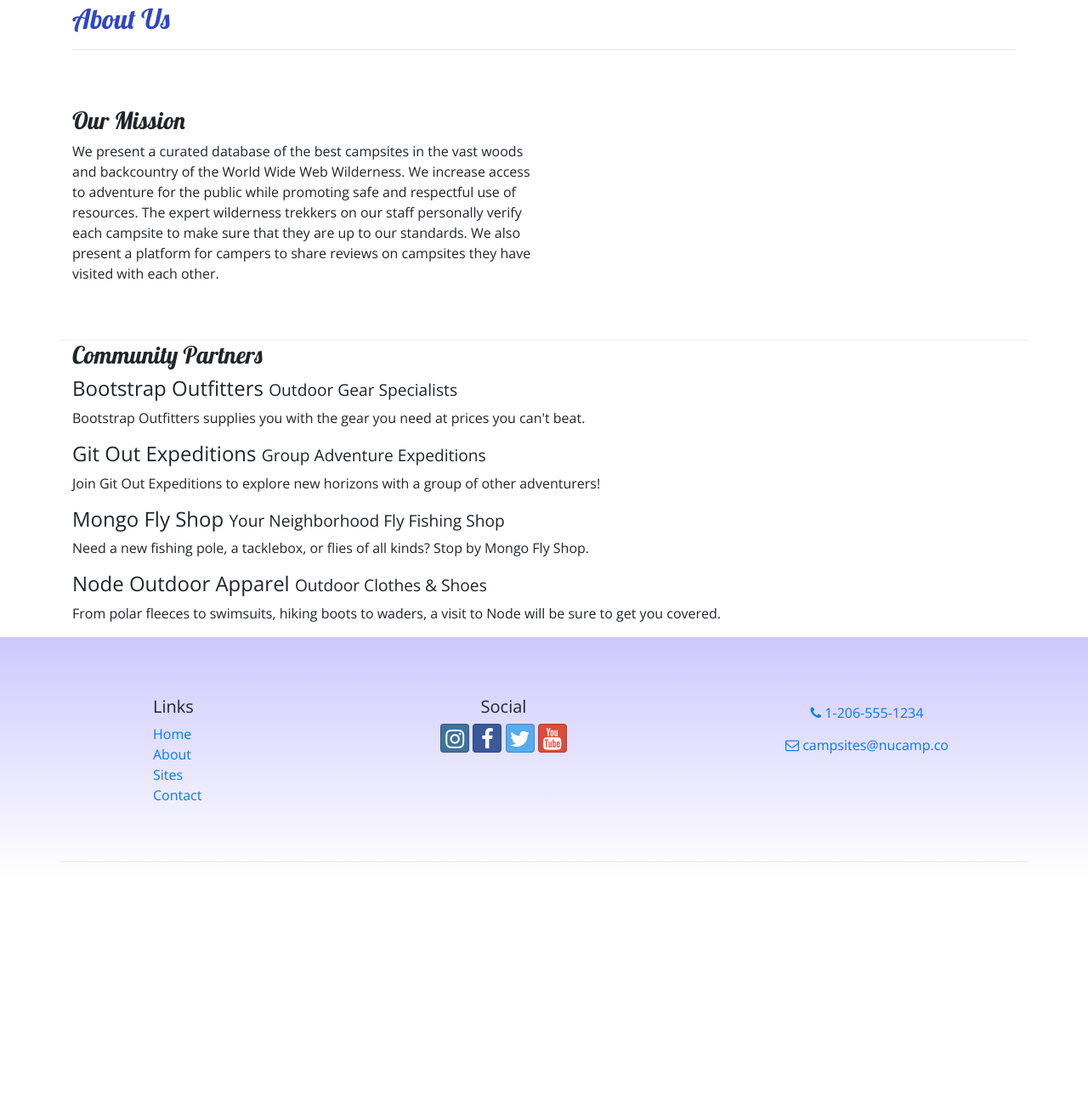
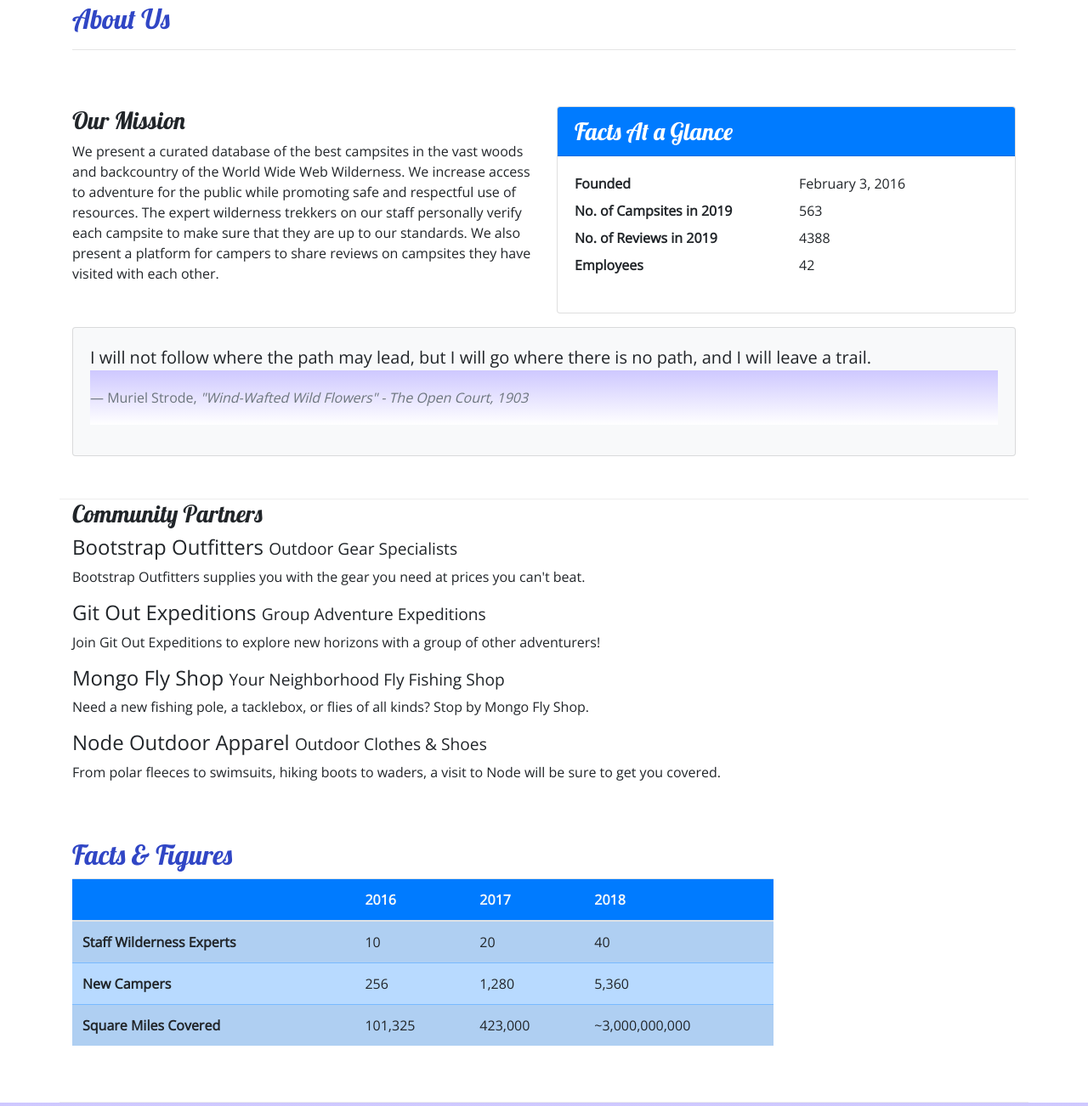
Before and after one commit to luisdeandac/nucampsite, a website: page aboutus.html in a window 1280 px wide. Shown: the part 279-1581 px from the top of the page at 85% size. Before the commit the page ends 1314 px from the top, so only its background shows below. Drawn offline with nearby package versions, Linux system fonts and the light colour scheme.

Commit message:
Tables and Cards

```diff
--- a/aboutus.html
+++ b/aboutus.html
@@ -58,9 +58,38 @@
         </div>
 
         <div class="row row-content">
-            <div class="col col-sm-6">
+            <div class="col-sm-6">
                 <h3>Our Mission</h3>
-                <p>We present a curated database of the best campsites in the vast woods and backcountry of the World Wide Web Wilderness. We increase access to adventure for the public while promoting safe and respectful use of resources. The expert wilderness trekkers on our staff personally verify each campsite to make sure that they are up to our standards. We also present a platform for campers to share reviews on campsites they have visited with each other.</p>
+                <p>We present a curated database of the best campsites in the vast woods and backcountry of the World Wide Web Wilderness. We increase access to adventure for the public while promoting safe and respectful use of resources. The expert wilderness trekkers on our staff personally verify each campsite to make sure that they are up to our standards. We also present a platform for campers to share reviews on campsites they have visited with  each other.</p>
+            </div>
+            <div class="col-sm-6">
+                <div class="card">
+                    <h3 class="card-header bg-primary text-white">Facts At a Glance</h3>
+                    <div class="card-body">
+                        <dl class="row">
+                            <dt class="col-6">Founded</dt>
+                            <dd class="col-6">February 3, 2016</dd>
+                            <dt class="col-6">No. of Campsites in 2019</dt>
+                            <dd class="col-6">563</dd>
+                            <dt class="col-6">No. of Reviews in 2019</dt>
+                            <dd class="col-6">4388</dd>
+                            <dt class="col-6">Employees</dt>
+                            <dd class="col-6">42</dd>
+                        </dl>
+                    </div>
+                </div>
+            </div>
+            <div class="col">
+                <div class="card bg-light mt-3">
+                    <blockquote class="blockquote card-body">
+                        <p class="mb-0">I will not follow where the path may lead, but I will go where there is no path, and I will leave a trail.</p>
+                        <footer class="blockquote-footer">Muriel Strode,
+                            <cite title="Source Title">"Wind-Wafted Wild Flowers" -
+                                The Open Court, 1903
+                            </cite>
+                        </footer>
+                    </blockquote>
+        		</div>
             </div>
         </div>
 
@@ -77,9 +106,47 @@
                 <p class="d-none d-sm-block">From polar fleeces to swimsuits, hiking boots to waders, a visit to Node will be sure to get you covered.</p>
             </div>
         </div>
+
+        <div class="row row-content">
+            <div class="col-sm-9">
+            	<h2>Facts &amp; Figures</h2>
+            	<div class="table-responsive">
+               	    <table class="table table-striped">
+	                    <thead>
+	                        <tr class="bg-primary text-light">
+	                            <th></th>
+	                            <th>2016</th>
+	                            <th>2017</th>
+	                            <th>2018</th>
+	                        </tr>
+                    	</thead>
+	                    <tbody class="table-primary">
+                            <tr>
+                                <th>Staff Wilderness Experts</th>
+                                <td>10</td>
+                                <td>20</td>
+                                <td>40</td>
+                            </tr>
+                            <tr>
+                                <th>New Campers</th>
+                                <td>256</td>
+                                <td>1,280</td>
+                                <td>5,360</td>
+                            </tr>
+                            <tr>
+                                <th>Square Miles Covered</th>
+                                <td>101,325</td>
+                                <td>423,000</td>
+                                <td>~3,000,000,000</td>
+                            </tr>
+                        </tbody>
+                    </table>
+                </div>
+            </div>
+       </div>
     </div>
 
-    <footer>
+    <footer class="site-footer">
         <div class="container">
             <div class="row row-content">
                 <div class="col-4 col-sm-2 offset-1">
--- a/css/style.css
+++ b/css/style.css
@@ -34,3 +34,7 @@ footer {
 .navbar{
     background-color: #901CAD;
 }
+.site-footer{
+    background-image: linear-gradient(#CEC8FF, white);
+    padding: 20px 0;
+}
```
Also changed, not shown: contactus.html (+1 -1 lines), index.html (+1 -1 lines).
